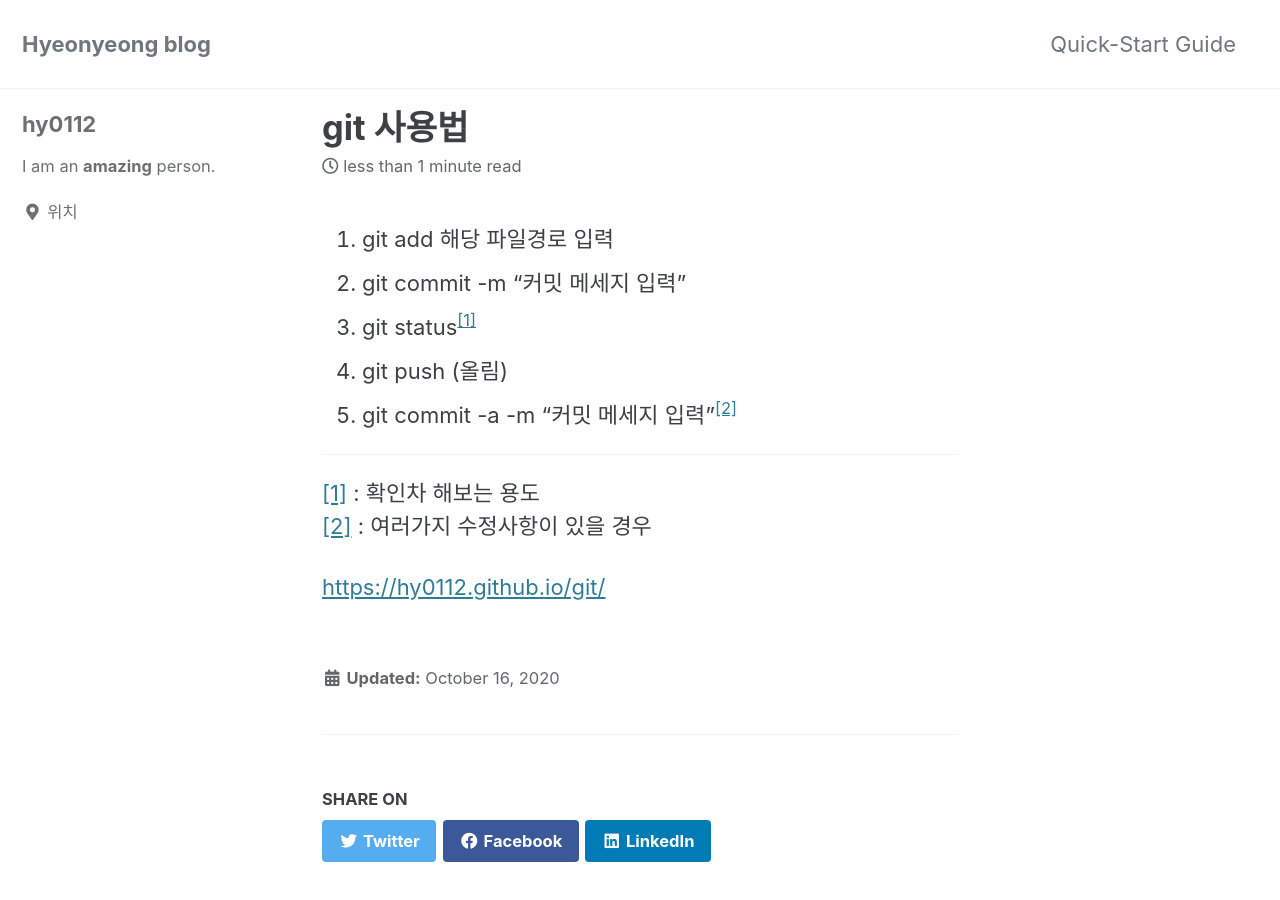
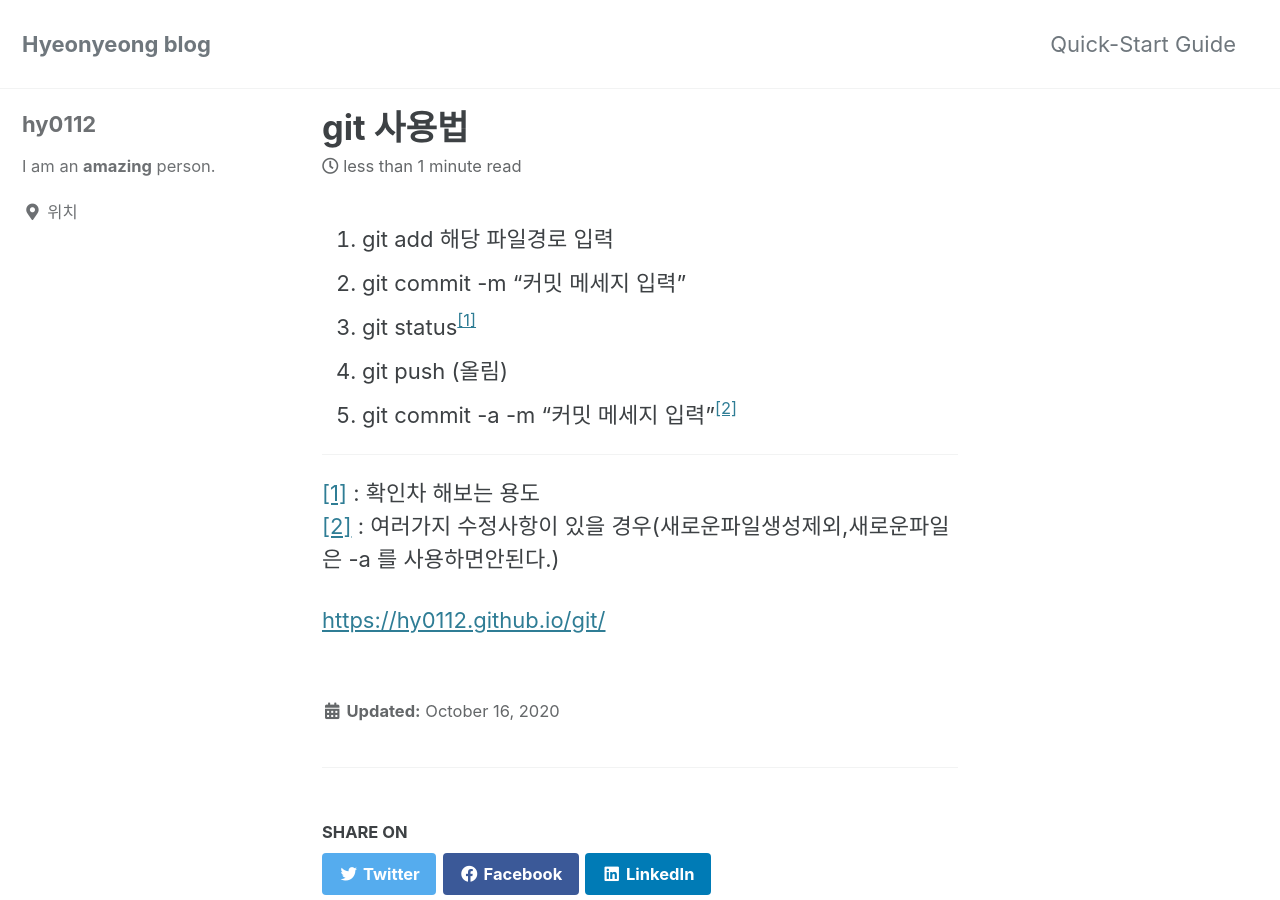
Before and after one commit to hy0112/hy0112.github.io, a Jekyll site: the page built from _posts/2020-10-16-git.md, in a window 1280 px wide and 900 px high. Built offline with Jekyll 4.4.1, drawn with Linux system fonts in a browser that asks for light colours; cached includes are drawn as plain includes.

Commit message:
git 사용법 수정사항

```diff
--- a/_posts/2020-10-16-git.md
+++ b/_posts/2020-10-16-git.md
@@ -9,7 +9,7 @@ title: "git 사용법"
 
 ---
 [[1]](#foot_note1) : 확인차 해보는 용도<br>
-[[2]](#foot_note2) : 여러가지 수정사항이 있을 경우
+[[2]](#foot_note2) : 여러가지 수정사항이 있을 경우(새로운파일생성제외,새로운파일은 -a 를 사용하면안된다.)
 
 
 
```
